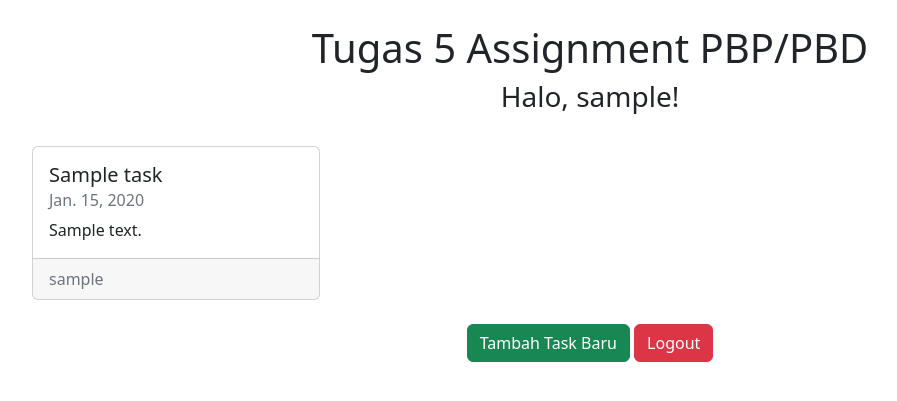
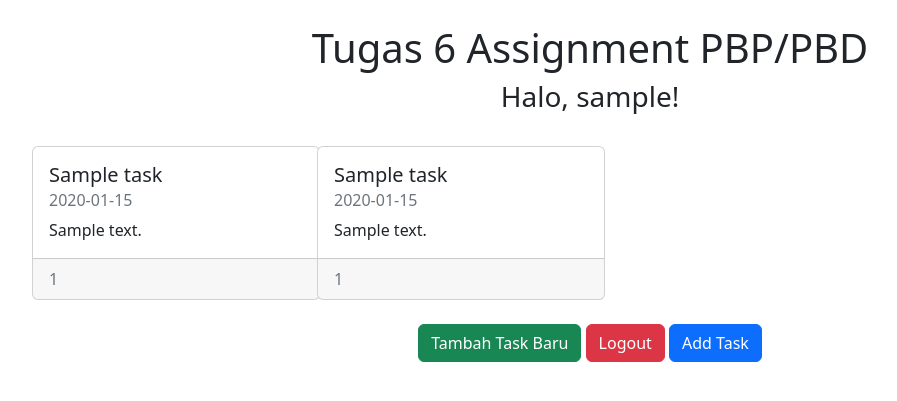
Before and after one commit to Erzete/Tugas2, a Django app: page /todolist/ in a window 1280 px wide. Shown: the part 56-457 px from the top of the page, without its empty margins (50-947 px from the left). Run offline with Django 4.2, Linux system fonts and the light colour scheme; a user stored in the database is signed in; tables that the repository leaves empty hold one stand-in row (values such as "Sample post").

Commit message:
Late Submission: Tugas 6

```diff
--- a/todolist/templates/todolist.html
+++ b/todolist/templates/todolist.html
@@ -8,6 +8,7 @@
     <meta charset="UTF-8" />
     <title>To Do List</title>
     <link rel="stylesheet" href="{% static 'css/style.css' %}">
+    <script src="https://ajax.googleapis.com/ajax/libs/jquery/3.6.0/jquery.min.js"></script>
     <link href="https://cdn.jsdelivr.net/npm/bootstrap@5.2.1/dist/css/bootstrap.min.css" rel="stylesheet" integrity="sha384-iYQeCzEYFbKjA/T2uDLTpkwGzCiq6soy8tYaI1GyVh/UjpbCx/TYkiZhlZB6+fzT" crossorigin="anonymous">
   </head>
 
@@ -19,39 +20,122 @@
     </nav>
     <br>
     <div class="container">
-        <div class="row">
+        <div class="col-lg-12 text-center">
+            <h1>Tugas 6 Assignment PBP/PBD</h1>
+            <h3>Halo, {{ user_login }}!</h3>
+        </div>
 
-            <div class="col-lg-12 text-center">
-                <h1>Tugas 5 Assignment PBP/PBD</h1>
-                <h3>Halo, {{ user_login }}!</h3>
-            </div>
+        <div class="row", id="the_cards">
 
-
-            {% for task in list_task %}
-            <div class="col-md-3 mt-4">
-              <div class="card h-100" style="width: 18rem;">
-                <div class="card-body">
-                  <h5 class="card-title">{{ task.title }}</h5>
-                  <h6 class="card-subtitle mb-2 text-muted">{{task.date}}</h6>
-                  <p class="card-text">{{task.description}}</p>
-                </div>
-                <div class="card-footer text-muted">
-                  {{task.user}}
-                </div>
-              </div>
-            </div>
-            {% endfor %}
         </div>
         <br>
         <div class="col-md-12 text-center">
           <a href="{% url 'todolist:add_task' %}" class="btn btn-success" role="button">Tambah Task Baru</a>
           <a href="{% url 'todolist:logout' %}" class="btn btn-danger" role="button">Logout</a>
+          <button type="button" class="btn btn-primary" data-bs-toggle="modal" data-bs-target="#staticBackdrop">
+            Add Task
+          </button>
+        </div>
+
+        <!-- Modal -->
+        <div class="modal fade" id="staticBackdrop" data-bs-backdrop="static" data-bs-keyboard="false" tabindex="-1" aria-labelledby="staticBackdropLabel" aria-hidden="true">
+          <div class="modal-dialog">
+            <div class="modal-content">
+              <div class="modal-header">
+                <h1 class="modal-title fs-5" id="staticBackdropLabel">Add Task</h1>
+                <button type="button" class="btn-close" data-bs-dismiss="modal" aria-label="Close"></button>
+              </div>
+              <div class="modal-body">
+                <div class="row justify-content-center">
+                    <div class="col-md-8 col-sm-10 mx-auto form p-4">
+                        <form id="form" method="POST" >
+                            {% csrf_token %}
+                                <div class="form-group">
+                                  <label for="id_title">Judul Task</label>
+                                  <input type="text" class="form-control" name="title" maxlength="50" required id="id_title">
+                                </div>
+                                <br>
+                                <div class="form-group">
+                                  <label for="id_description">Deskripsi Task</label>
+                                  <textarea name="description" class="form-control" required id="id_description" rows="10"></textarea>
+                                </div>
+                                <br>
+                        </form>
+                    </div>
+                </div>
+              </div>
+              <div class="modal-footer">
+                <button type="button" class="btn btn-secondary" data-bs-dismiss="modal">Close</button>
+                <button id="button2" type="submit" name="submit" value="Save" class="btn btn-success" data-bs-dismiss="modal">Submit Task</button>
+              </div>
+            </div>
+          </div>
         </div>
     </div>
 
     <script src="https://cdn.jsdelivr.net/npm/bootstrap@5.2.1/dist/js/bootstrap.bundle.min.js" integrity="sha384-u1OknCvxWvY5kfmNBILK2hRnQC3Pr17a+RTT6rIHI7NnikvbZlHgTPOOmMi466C8" crossorigin="anonymous"></script>
     <script src="https://cdn.jsdelivr.net/npm/@popperjs/core@2.11.6/dist/umd/popper.min.js" integrity="sha384-oBqDVmMz9ATKxIep9tiCxS/Z9fNfEXiDAYTujMAeBAsjFuCZSmKbSSUnQlmh/jp3" crossorigin="anonymous"></script>
     <script src="https://cdn.jsdelivr.net/npm/bootstrap@5.2.1/dist/js/bootstrap.min.js" integrity="sha384-7VPbUDkoPSGFnVtYi0QogXtr74QeVeeIs99Qfg5YCF+TidwNdjvaKZX19NZ/e6oz" crossorigin="anonymous"></script>
+    <script>
+    $(document).ready(function(){
+      $.getJSON("{% url 'todolist:show_json' %}", function(data){
+        var the_data = '';
+        $.each(data, function(key, value){
+          the_data += '<div class="col-md-3 mt-4">';
+          the_data += '<div class="card h-100" style="width: 18rem;">';
+          the_data += '<div class="card-body">';
+          the_data += '<h5 class="card-title">' +value.fields.title+ '</h5>';
+          the_data += '<h6 class="card-subtitle mb-2 text-muted">' +value.fields.date+ '</h6>';
+          the_data += '<p class="card-text">' +value.fields.description +'</p>';
+          the_data += '</div>';
+          the_data += '<div class="card-footer text-muted">';
+          the_data += value.fields.user;
+          the_data += '</div>';
+          the_data += '</div>';
+          the_data += '</div>';
+        });
+        $('#the_cards').append(the_data);
+        console.log("hi");
+      });
+    });
+
+    async function getTodolist() {
+      return fetch("{% url 'todolist:show_json' %}").then((res) => res.json())
+    }
+
+    async function refreshTodolist() {
+          document.getElementById("the_cards").innerHTML = ""
+          const todolist = await getTodolist()
+          let htmlString = ``
+          todolist.forEach((item) => {
+            htmlString += `\n<div class="col-md-3 mt-4">
+            <div class="card h-100" style="width: 18rem;">
+            <div class="card-body">
+            <h5 class="card-title">${item.fields.title}</h5>
+            <h6 class="card-subtitle mb-2 text-muted">${item.fields.date}</h6>
+            <p class="card-text">${item.fields.description}</p>
+            </div>
+            <div class="card-footer text-muted">
+            ${item.fields.user}
+            </div>
+            </div>
+          </div>`
+          })
+
+          document.getElementById("the_cards").innerHTML = htmlString
+    }
+
+    function addTodolist() {
+      fetch("{% url 'todolist:add' %}", {
+            method: "POST",
+            body: new FormData(document.querySelector('#form'))
+        }).then(refreshTodolist)
+      return false
+    }
+
+    document.getElementById("button2").onclick = addTodolist
+    refreshTodolist()
+    </script>
   </body>
 
 {% endblock content %}
--- a/todolist/urls.py
+++ b/todolist/urls.py
@@ -4,6 +4,8 @@ from todolist.views import register
 from todolist.views import login_user
 from todolist.views import logout_user
 from todolist.views import add_task
+from todolist.views import show_json
+from todolist.views import add
 
 app_name = 'todolist'
 
@@ -12,5 +14,7 @@ urlpatterns = [
     path('register/', register, name='register'),
     path('login/', login_user, name='login'),
     path('logout/', logout_user, name='logout'),
-    path('create-task/',add_task,name='add_task')
+    path('create-task/',add_task,name='add_task'),
+    path('add/', add, name='add'),
+    path('json/', show_json, name='show_json'),
 ]
--- a/todolist/views.py
+++ b/todolist/views.py
@@ -2,6 +2,7 @@ import datetime
 from django.shortcuts import render
 from todolist.models import Task
 from django.shortcuts import redirect
+from django.utils import timezone
 from django.contrib.auth.forms import UserCreationForm
 from django.contrib import messages
 from django.contrib.auth import authenticate, login
@@ -10,6 +11,8 @@ from django.contrib.auth.decorators import login_required
 from django.http import HttpResponseRedirect
 from django.urls import reverse
 from todolist.forms import TaskForm
+from django.http import HttpResponse
+from django.core import serializers
 
 # Create your views here.
 @login_required(login_url='/todolist/login/')
@@ -33,6 +36,22 @@ def add_task(request):
     response = {'list_task':form}
     return render(request, "form.html", response)
 
+def add(request):
+    if request.method == 'POST':
+        form = TaskForm(request.POST)
+        if form.is_valid():
+            task_form = form.save(commit=False)
+            task_form.user = request.user
+            task_form.save()
+            return HttpResponse(b"CREATED", status=201)
+    else:
+        form = TaskForm(request.POST)
+    return HttpResponseNotFound()
+
+@login_required(login_url='/todolist/login/')
+def show_json(request):
+    data = Task.objects.filter(user = request.user)
+    return HttpResponse(serializers.serialize("json", data), content_type="application/json")
 
 def register(request):
     form = UserCreationForm()
```
